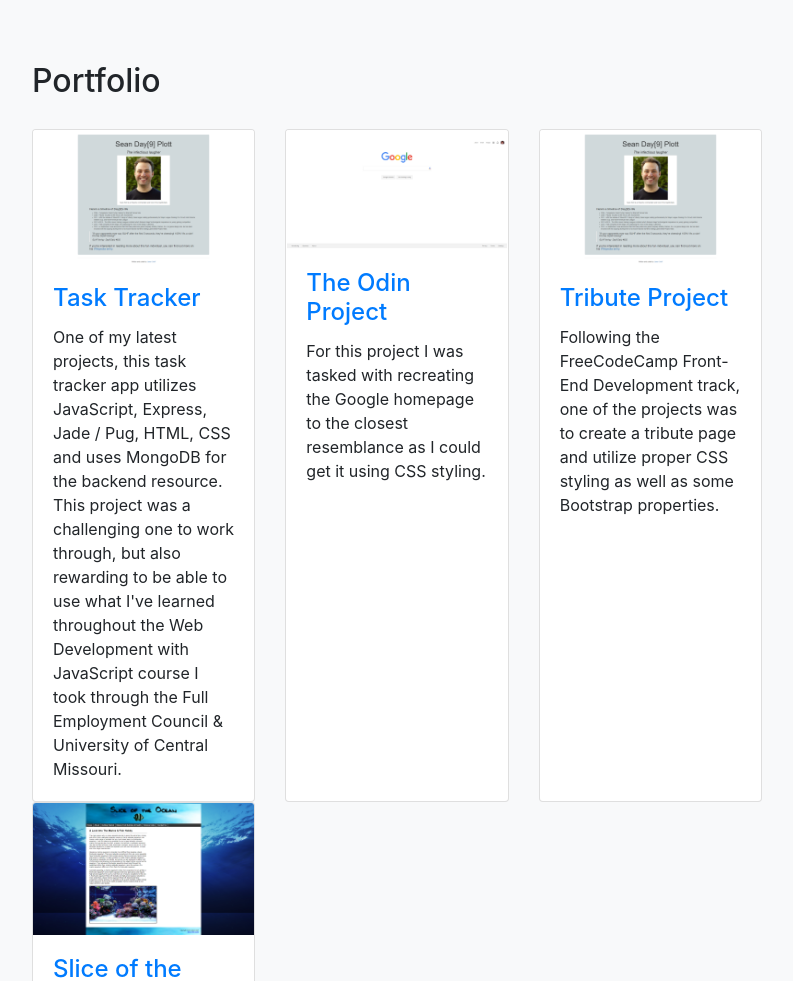
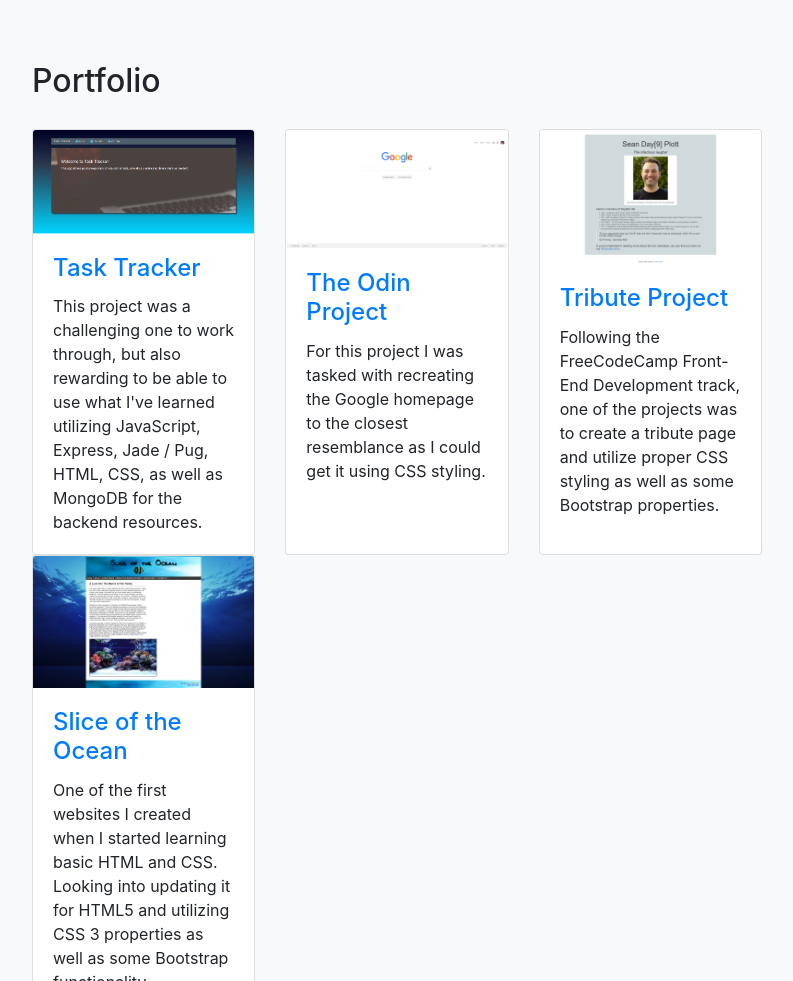
Before and after one commit to jgroff8806/jgroff8806.github.io, a website with bundled scripts: page index.html in a window 1280 px wide. Shown: the part 1260-2241 px from the top of the page, without its empty margins (243-1036 px from the left). Built offline with nearby package versions, Linux system fonts and the light colour scheme.

Commit message:
Edited Task Tracker portfolio item description / added task tracker capture image for thumbnail

```diff
--- a/index.html
+++ b/index.html
@@ -93,16 +93,14 @@
             <div class="col-lg-4 col-sm-6 portfolio-item">
               <div class="card h-100">
                 <a href="https://github.com/jgroff8806/javascript-course-ucm/tree/master/taskTrackerApp">
-                  <img class="card-img-top" src="static/images/day9-tribute-capture.png" alt="Day[9] Tribute Page">
+                  <img class="card-img-top" src="static/images/task-tracker-capture.png" alt="Task Tracker App">
                 </a>
                 <div class="card-body">
                   <h4 class="card-title">
                     <a href="https://github.com/jgroff8806/javascript-course-ucm/tree/master/taskTrackerApp">Task Tracker</a>
                   </h4>
-                  <p class="card-text">One of my latest projects, this task tracker app utilizes JavaScript, Express, Jade / Pug, HTML, CSS and
-                    uses MongoDB for the backend resource. This project was a challenging one to work through, but also rewarding
-                    to be able to use what I've learned throughout the Web Development with JavaScript course I took through
-                    the Full Employment Council & University of Central Missouri.
+                  <p class="card-text">This project was a challenging one to work through, but also rewarding to be able to use what I've learned
+                    utilizing JavaScript, Express, Jade / Pug, HTML, CSS, as well as MongoDB for the backend resources.
                   </p>
                 </div>
               </div>
```
Also changed, not shown: static/images/task-tracker-capture.png (added).
